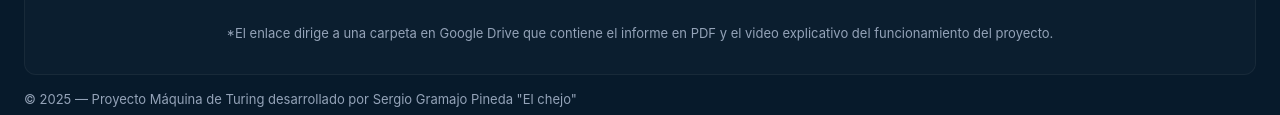
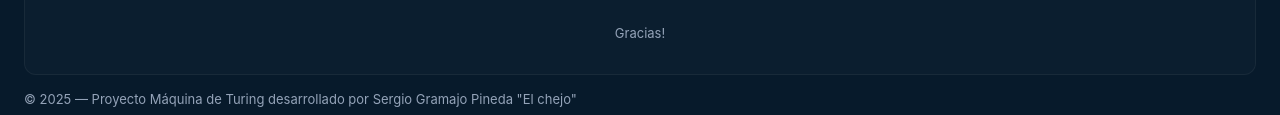
Before and after one commit to moxterix312-ui/maquinaturing, a plain HTML site: page index.html in a window 1280 px wide. Shown: the part 1834-1949 px from the top of the page. Drawn offline with Linux system fonts and the light colour scheme.

Commit message:
Update index.html

```diff
--- a/index.html
+++ b/index.html
@@ -117,7 +117,7 @@
     </div>
 
     <p class="small">
-      *El enlace dirige a una carpeta en Google Drive que contiene el informe en PDF y el video explicativo del funcionamiento del proyecto.
+      Gracias!
     </p>
   </section>
 
```
